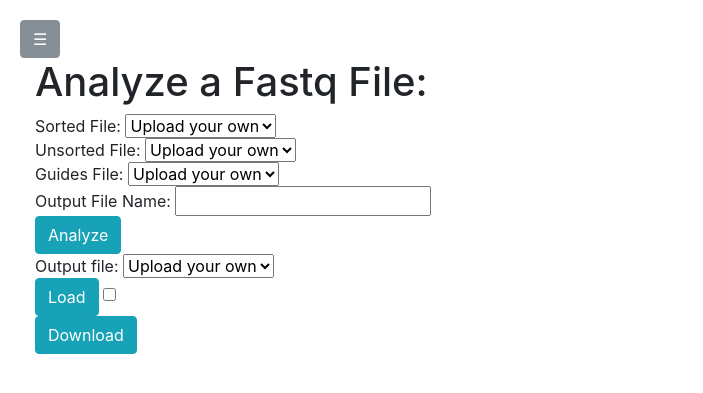
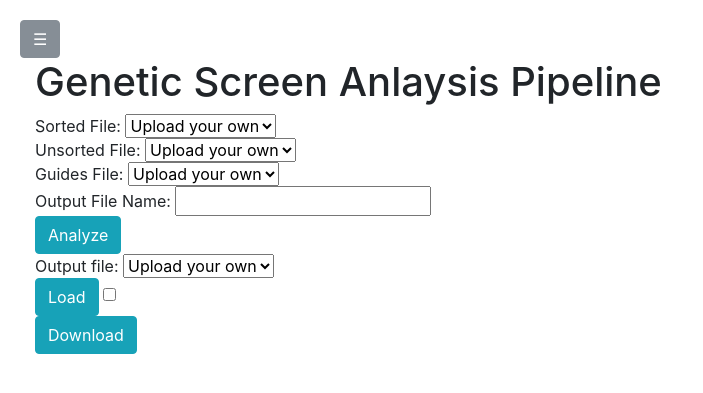
Before and after one commit to schlagercollin/screen_analyzer, a Flask app: template templates/index.html in a window 1280 px wide. Shown: the top 393 px of the page, without its empty margins (0-703 px from the left). Run offline with Flask 2, Linux system fonts and the light colour scheme; the template is opened without the code that fills it, so the values that code supplies are empty; some libraries are stand-ins or nearby versions.

Commit message:
Removed obsolete compare page

```diff
--- a/templates/base.html
+++ b/templates/base.html
@@ -48,9 +48,11 @@
                 <li>
                     <a href="/analysis">Analysis</a>
                 </li>
+                <!--
                 <li>
                     <a href="/compare">Compare</a>
                 </li>
+            -->
                 <li>
                     <a href="/embellish">Embellish</a>
                 </li>
--- a/templates/index.html
+++ b/templates/index.html
@@ -373,7 +373,7 @@ $( document ).ready( function() {
 
 });
 </script>
-<h1>Analyze a Fastq File:</h1>
+<h1>Genetic Screen Anlaysis Pipeline</h1>
     <form id="data_submit" method="post" enctype="multipart/form-data">
     <div>
         <div>
```
